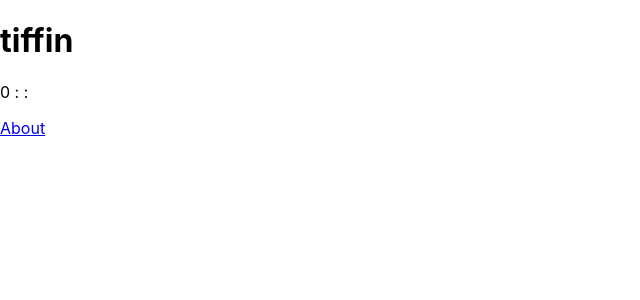
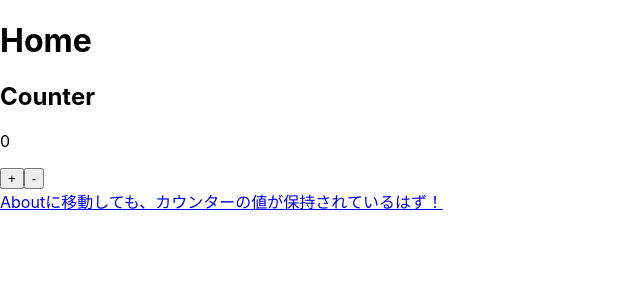
Before and after one commit to Tiffin2021/tiffin-react, a React (Create React App) app: page / in a window 1280 px wide. Shown: the top 300 px of the page, without its empty margins (0-640 px from the left). Built offline with nearby package versions, Linux system fonts and the light colour scheme; no server answers.

Commit message:
コンテキストのイメージ掴むためにサンプルを作成

```diff
--- /dev/null
+++ b/src/store/contexts/SampleCounterContext.tsx
@@ -0,0 +1,32 @@
+import React, { createContext, useState } from 'react';
+
+type SampleCounterContextProps = {
+  count: number;
+  setCount: React.Dispatch<React.SetStateAction<number>>;
+};
+
+/**
+ * サンプルカウンターのContext
+ *
+ * グローバルStateのイメージがつかみやすくなればと思って作成したものなので
+ * 店舗新規登録画面まで作成できたら消しちゃってくだせぇ。
+ */
+export const SampleCounterContext = createContext<SampleCounterContextProps>({
+  count: 0,
+  setCount: () => console.warn('no function'),
+});
+
+/** サンプルカウンターContextのProvider */
+export const SampleCounterContextProvider: React.FC = ({ children }) => {
+  const [count, setCount] = useState<number>(0);
+  return (
+    <SampleCounterContext.Provider
+      value={{
+        count,
+        setCount,
+      }}
+    >
+      {children}
+    </SampleCounterContext.Provider>
+  );
+};
--- a/src/store/contexts/ShopInfoContext.tsx
+++ b/src/store/contexts/ShopInfoContext.tsx
@@ -22,9 +22,7 @@ const initialShopInfo: ShopInfo = {
 /** 店舗情報のContext */
 export const ShopInfoContext = createContext<ShopInfoContextProps>({
   shopInfo: initialShopInfo,
-  setShopInfo: () => {
-    return console.warn('no function');
-  },
+  setShopInfo: () => console.warn('no function'),
 });
 
 /** 店舗情報ContextのProvider */
--- a/src/views/About/About.tsx
+++ b/src/views/About/About.tsx
@@ -1,15 +1,25 @@
 import React, { useContext } from 'react';
-import { ShopAccountContext } from 'src/store/contexts/ShopAccountContext';
+import { SampleCounterContext } from 'src/store/contexts/SampleCounterContext';
 import { Link } from 'react-router-dom';
 
 export const About: React.FC = () => {
-  const { shopAccount } = useContext(ShopAccountContext);
+  const { count, setCount } = useContext(SampleCounterContext);
+
+  /** +ボタンが押されたときに カウントを1プラスする */
+  const clickedPlusButton = () => setCount(count + 1);
+
+  /** -ボタンが押されたとき カウントを1マイナスする */
+  const clickedMinusButton = () => setCount(count - 1);
+
   return (
     <>
       <h1>About Page!!</h1>
-      <p>
-        {shopAccount.id} : {shopAccount.email} : {shopAccount.pass}
-      </p>
+      <h2>Counter</h2>
+      <div>
+        <p>{count}</p>
+        <button onClick={clickedPlusButton}>+</button>
+        <button onClick={clickedMinusButton}>-</button>
+      </div>
       <Link to="/">Home</Link>
     </>
   );
--- a/src/views/Sample/SampleView.tsx
+++ b/src/views/Sample/SampleView.tsx
@@ -1,27 +1,30 @@
-import React, { useEffect, useContext } from 'react';
+import React, { useContext } from 'react';
 import './SampleView.css';
-import Axios from 'axios';
-import { ShopAccount } from 'src/model/ShopAccount';
-import { ShopAccountContext } from 'src/store/contexts/ShopAccountContext';
+import { SampleCounterContext } from 'src/store/contexts/SampleCounterContext';
 import { Link } from 'react-router-dom';
 
 export const SampleView: React.FC = () => {
-  const { shopAccount, setShopAccount } = useContext(ShopAccountContext);
+  // カウンターコンテキストで定義している、stateとsetState関数を呼び出す。
+  // useContextでグローバルに定義している、createContextで作成された
+  // (どのコンポーネントでも使える、useStateのセットが手に入るイメージ)
+  const { count, setCount } = useContext(SampleCounterContext);
 
-  useEffect(() => {
-    (async () => {
-      const response = await Axios.get<ShopAccount[]>('shop_accounts');
-      setShopAccount(response.data[0]);
-    })();
-  }, [setShopAccount]);
+  /** +ボタンが押されたときに カウントを1プラスする */
+  const clickedPlusButton = () => setCount(count + 1);
+
+  /** -ボタンが押されたとき カウントを1マイナスする */
+  const clickedMinusButton = () => setCount(count - 1);
 
   return (
     <>
-      <h1>tiffin</h1>
-      <p>
-        {shopAccount.id} : {shopAccount.email} : {shopAccount.pass}
-      </p>
-      <Link to="/about">About</Link>
+      <h1>Home</h1>
+      <h2>Counter</h2>
+      <div>
+        <p>{count}</p>
+        <button onClick={clickedPlusButton}>+</button>
+        <button onClick={clickedMinusButton}>-</button>
+      </div>
+      <Link to="/about">Aboutに移動しても、カウンターの値が保持されているはず！</Link>
     </>
   );
 };
```
Also changed, not shown: src/store/Provider.tsx (+7 -3 lines).
